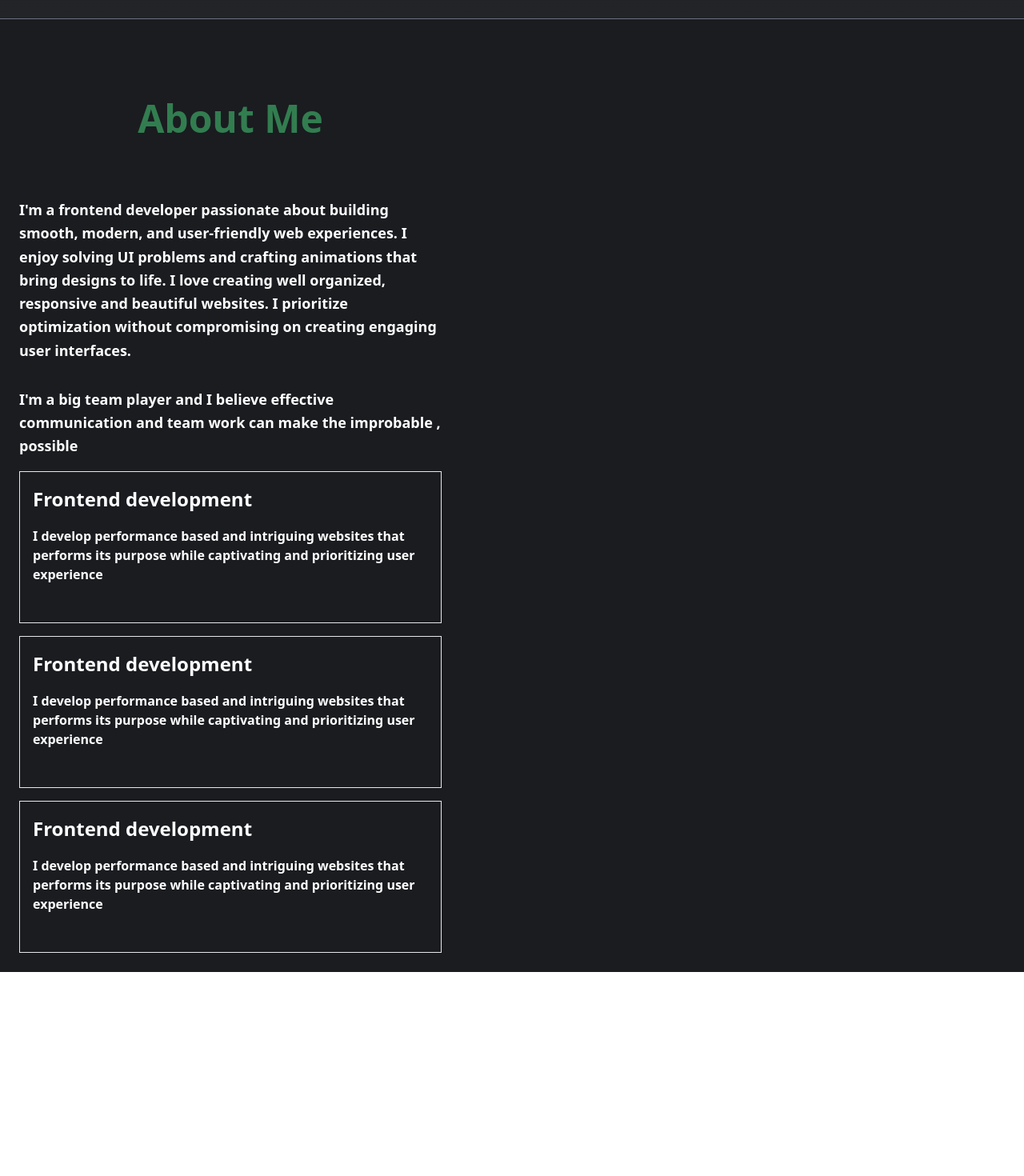
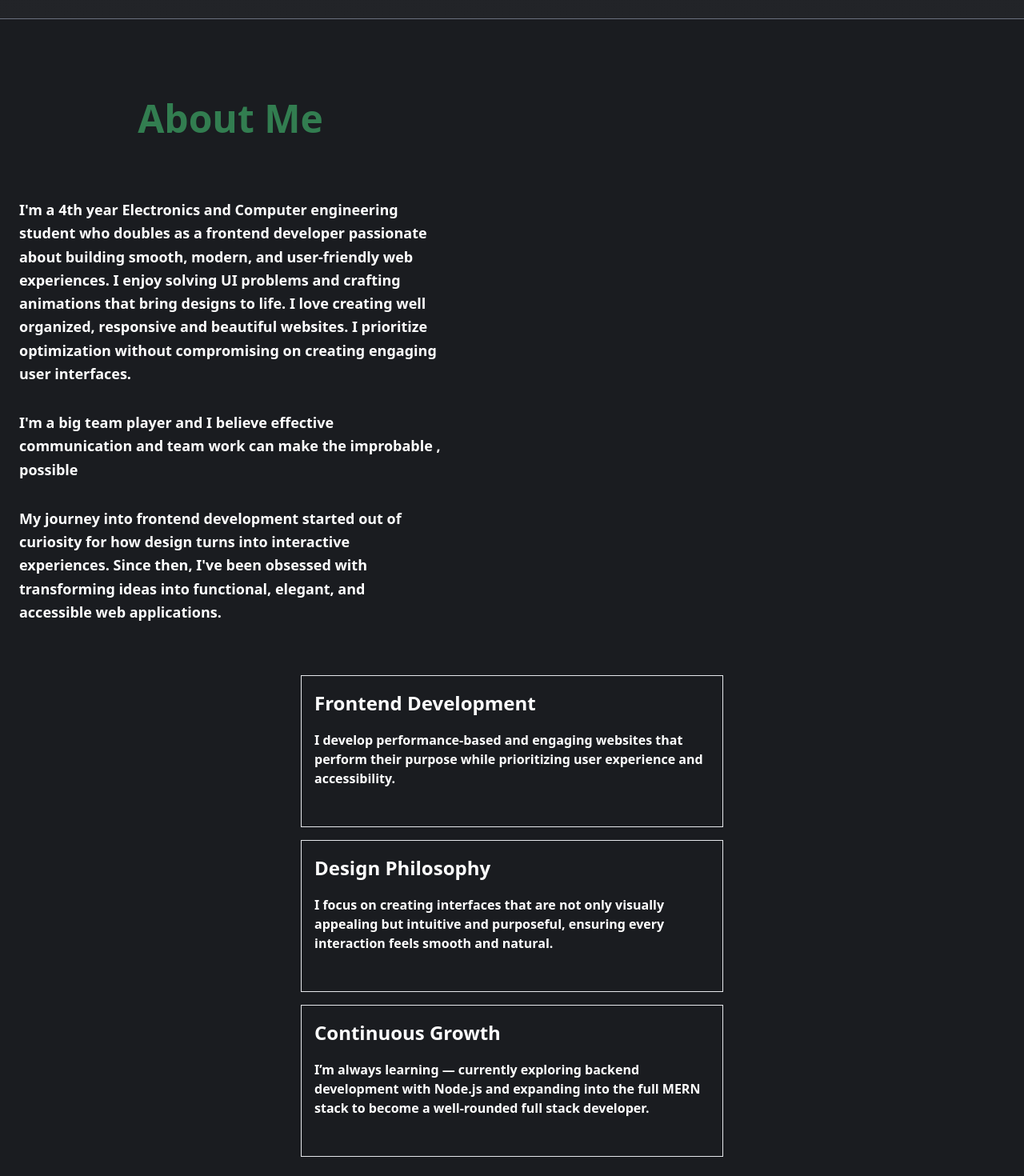
Before and after one commit to NifemiSoneye/my-portfolio, a React (Vite) app: page / in a window 1280 px wide. Shown: the part 776-2246 px from the top of the page at 80% size. Before the commit the page ends 1991 px from the top, so only its background shows below. Built offline with nearby package versions, Linux system fonts and the light colour scheme.

Commit message:
Finished up animation of section-cards

```diff
--- a/src/components/About.tsx
+++ b/src/components/About.tsx
@@ -5,7 +5,7 @@ const About = () => {
   const ref = useRef(null);
   const isInView = useInView(ref, {
     once: false,
-    amount: 0.5,
+    amount: 0.2,
   });
   const variants: Variants = {
     hidden: { opacity: 0, x: 50 }, // start off invisible & below
@@ -15,6 +15,20 @@ const About = () => {
       transition: { duration: 0.8, ease: "easeOut" },
     },
   };
+  const sections = [
+    {
+      title: "Frontend Development",
+      text: "I develop performance-based and engaging websites that perform their purpose while prioritizing user experience and accessibility.",
+    },
+    {
+      title: "Design Philosophy",
+      text: "I focus on creating interfaces that are not only visually appealing but intuitive and purposeful, ensuring every interaction feels smooth and natural.",
+    },
+    {
+      title: "Continuous Growth",
+      text: "I’m always learning — currently exploring backend development with Node.js and expanding into the full MERN stack to become a well-rounded full stack developer.",
+    },
+  ];
   return (
     <div>
       <section
@@ -32,50 +46,51 @@ const About = () => {
             About Me
           </h2>
           <p className="text-white leading-relaxed text-lg text-left font-semibold">
-            I'm a frontend developer passionate about building smooth, modern,
-            and user-friendly web experiences. I enjoy solving UI problems and
-            crafting animations that bring designs to life. I love creating well
-            organized, responsive and beautiful websites. I prioritize
-            optimization without compromising on creating engaging user
-            interfaces.
+            I'm a 4th year Electronics and Computer engineering student who
+            doubles as a frontend developer passionate about building smooth,
+            modern, and user-friendly web experiences. I enjoy solving UI
+            problems and crafting animations that bring designs to life. I love
+            creating well organized, responsive and beautiful websites. I
+            prioritize optimization without compromising on creating engaging
+            user interfaces.
           </p>
           <p className="text-white leading-relaxed text-lg text-left font-semibold pt-[2rem]">
             I'm a big team player and I believe effective communication and team
             work can make the improbable , possible
           </p>
-          <div>
-            <div className="border text-left p-[1rem] mt-[1rem]">
-              <p className="font-semibold text-[24px] mb-[1rem]">
-                Frontend development
-              </p>
-              <p className="font-semibold mb-[2rem]">
-                I develop performance based and intriguing websites that
-                performs its purpose while captivating and prioritizing user
-                experience
-              </p>
-            </div>
-            <div className="border text-left p-[1rem] mt-[1rem]">
-              <p className="font-semibold text-[24px] mb-[1rem]">
-                Frontend development
-              </p>
-              <p className="font-semibold mb-[2rem]">
-                I develop performance based and intriguing websites that
-                performs its purpose while captivating and prioritizing user
-                experience
-              </p>
-            </div>
-            <div className="border text-left p-[1rem] mt-[1rem]">
-              <p className="font-semibold text-[24px] mb-[1rem]">
-                Frontend development
-              </p>
-              <p className="font-semibold mb-[2rem]">
-                I develop performance based and intriguing websites that
-                performs its purpose while captivating and prioritizing user
-                experience
-              </p>
-            </div>
-          </div>
+          <p className="text-white leading-relaxed text-lg text-left font-semibold pt-[2rem]">
+            My journey into frontend development started out of curiosity for
+            how design turns into interactive experiences. Since then, I've been
+            obsessed with transforming ideas into functional, elegant, and
+            accessible web applications.
+          </p>
         </motion.div>
+        <div className="max-w-xl mx-auto p-6 overflow-hidden">
+          {sections.map((section, index) => {
+            const cardRef = useRef(null);
+            const cardInView = useInView(cardRef, { once: false, amount: 0.4 });
+            return (
+              <motion.div
+                key={index}
+                ref={cardRef}
+                className="border text-left p-[1rem] mt-[1rem]"
+                initial={{ opacity: 0, y: 50 }}
+                animate={
+                  cardInView ? { opacity: 1, y: 0 } : { opacity: 0, y: 50 }
+                }
+                transition={{
+                  duration: 0.7,
+                  type: "spring",
+                }}
+              >
+                <p className="font-semibold text-[24px] mb-[1rem]">
+                  {section.title}
+                </p>
+                <p className="font-semibold mb-[2rem]">{section.text}</p>
+              </motion.div>
+            );
+          })}
+        </div>
       </section>
     </div>
   );
```
